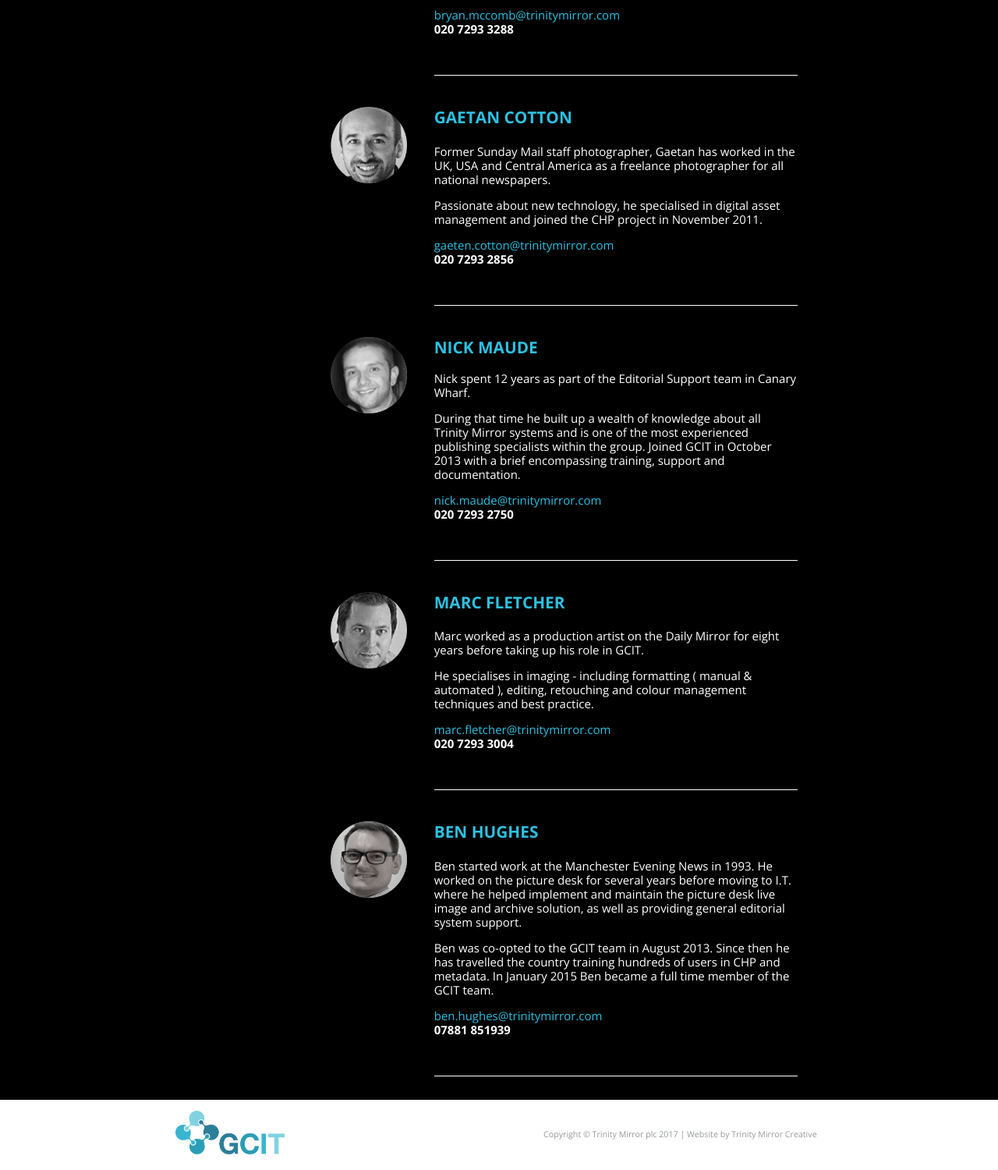
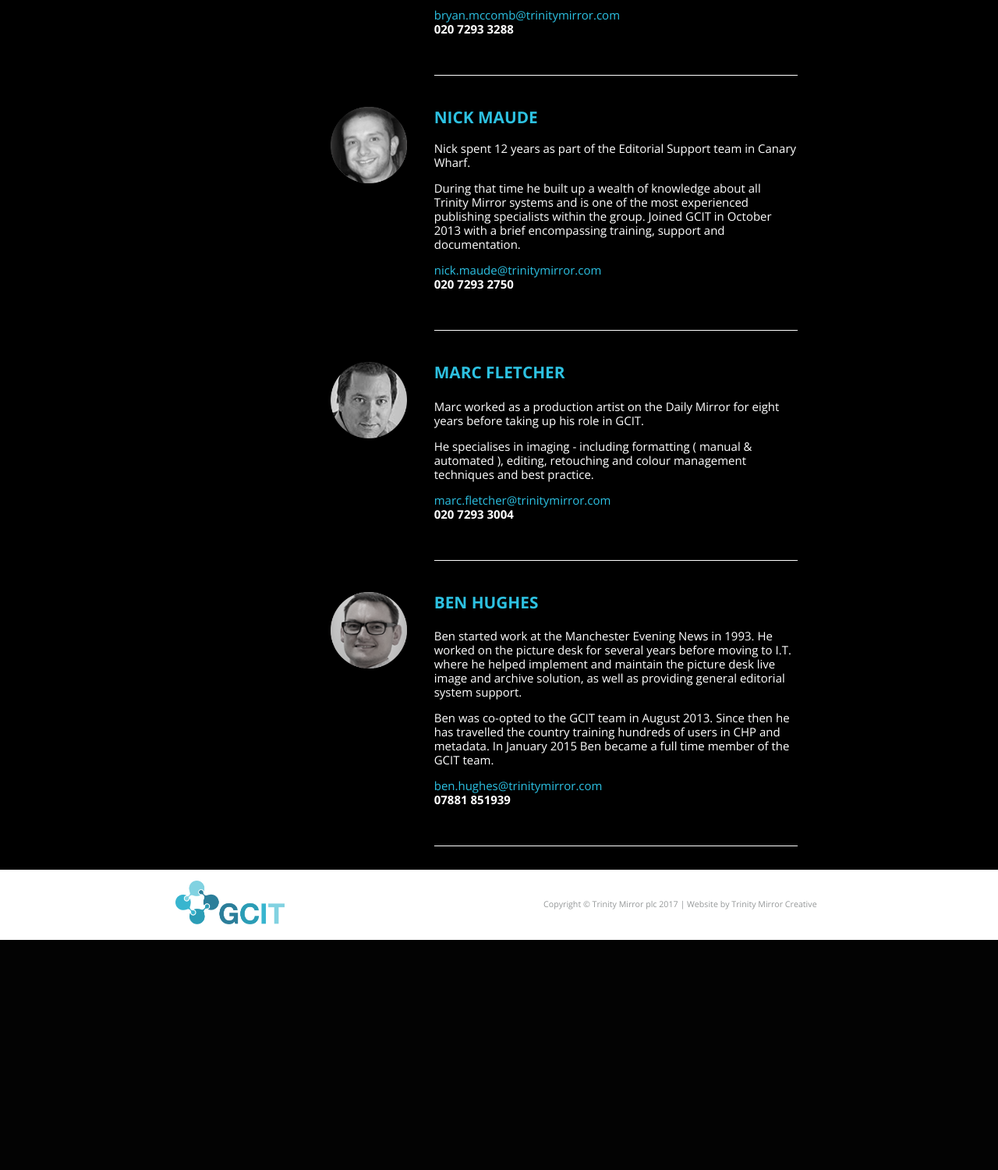
Before and after one commit to reachplc/tm-gcit.com, a WordPress theme: the page made by html/app/themes/gcit/front-page.php in a window 1280 px wide. Shown: the part 2252-3752 px from the top of the page at 78% size. After the commit the page ends 3457 px from the top, so only its background shows below. Run offline with PHP 8.4 and a stand-in for WordPress, Linux system fonts and the light colour scheme; the site name, menu and one post (Sample post) are stand-ins, and other content is empty; some libraries are stand-ins or nearby versions.

Commit message:
Remove staff profile from home page
TODO: Convert content to be edited via WP Admin.

```diff
--- a/html/app/themes/gcit/front-page.php
+++ b/html/app/themes/gcit/front-page.php
@@ -195,31 +195,6 @@
 		</div>
 </div>
 
-
-<!-- GAETAN COTTON -->
-<div class="home-what-blk-who" >
-	<div class="wrapper">
-		 <div class="row">
-	<div class="large-5 left">
-				<div class="who-cell-dark-left">
-					<img src="<?php echo esc_url( get_template_directory_uri() . '/images/gaetancotton.png' ); ?>" alt="Gaeten Cotton" class="whoicon_img_sml">
-				</div>
-		</div>
-		<div class="large-7 right">
-					<div class="who-cell-dark-right">
-									<p class="whattexth1_blk">GAETAN COTTON</p>
-									<p class="whattextp_white">Former Sunday Mail staff photographer, Gaetan has worked in the UK, USA and Central America as a freelance photographer for all national newspapers.</p>
-									<p class="whattextp_white">Passionate about new technology, he specialised in digital asset management and joined the CHP project in November 2011.</p>
-									<p class="whattextp_white">
-									<a href="mailto:gaeten.cotton@trinitymirror.com">gaeten.cotton@trinitymirror.com</a><br />
-								 <b>020 7293 2856</b>
-							</p>
-					 </div>
-				 </div>
-			</div>
-		</div>
-</div>
-
 <!-- NICK MAUDE -->
 <div class="home-what-blk-who">
 		<div class="wrapper">
```
